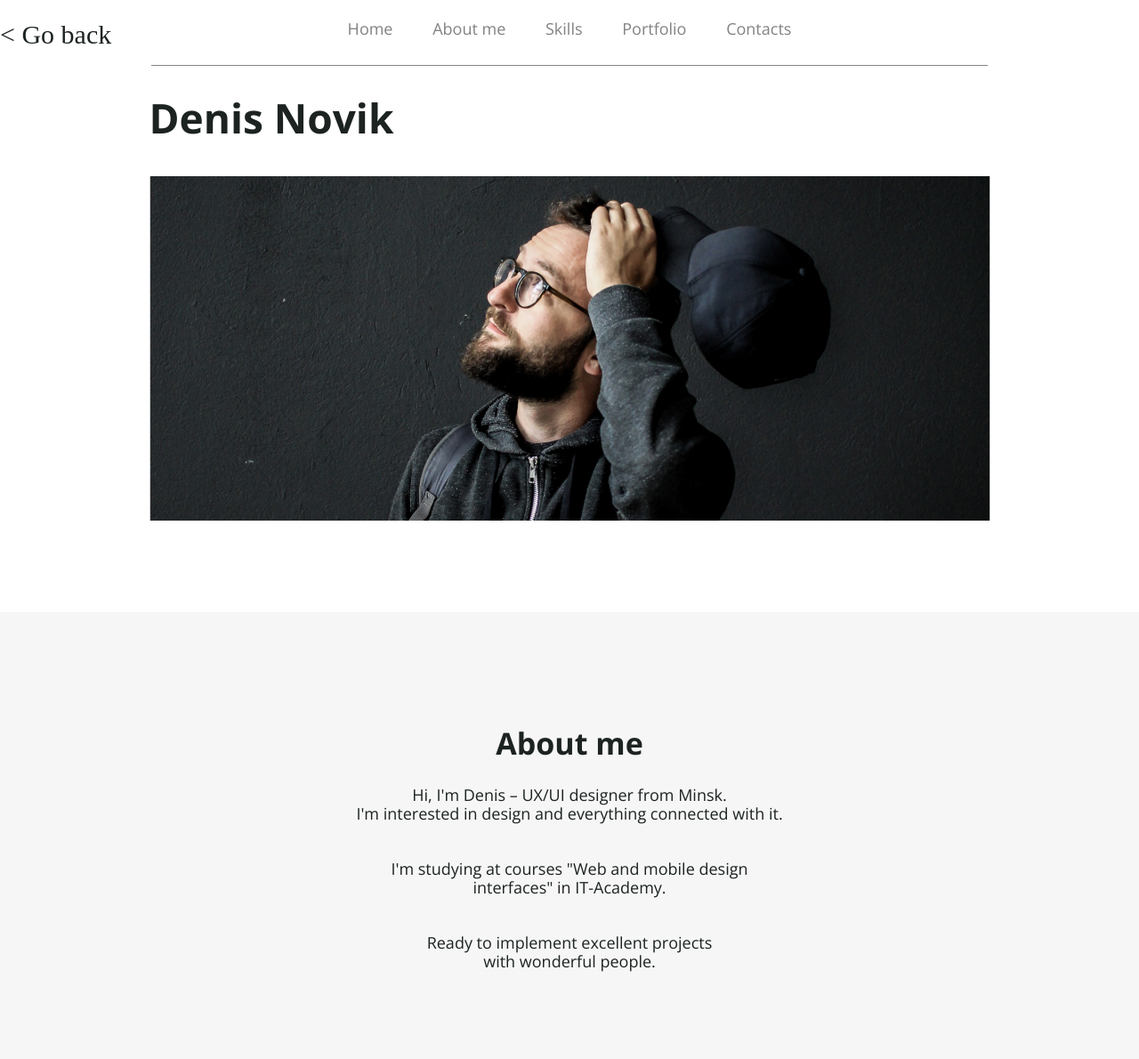
After one commit to yaroslav-sudak/beetroot-homework, a web app: file pages/figma/figma.html in a window 1280 px wide. The commit adds this page. Shown: the whole page at 89% size. Run offline with its HTML, style and script files only (its server is not run), Linux system fonts and the light colour scheme.

Commit message:
Create figma page

```diff
--- a/css/main.css
+++ b/css/main.css
@@ -1,7 +1,3 @@
-@font-face {
-  src: url("../fonts/main-font.ttf");
-  font-family: "MainFont";
-}
 * {
   box-sizing: border-box;
   padding: 0;
@@ -9,8 +5,6 @@
 }
 body {
   background-color: var(--c-white);
-  font: var(--f-main-font);
-  font-family: "MainFont";
   color: var(--c-black);
   text-align: center;
 }
@@ -21,3 +15,11 @@ a {
   color: var(--c-black);
   text-decoration: none;
 }
+.go-home{
+  position: absolute;
+  left: 0;
+  transition: 0.35s cubic-bezier(0.4, 0, 0.2, 1);
+}
+.go-home:hover {
+  transform: scale(1.1) translate(10px);
+}
--- /dev/null
+++ b/pages/figma/figma.css
@@ -0,0 +1,80 @@
+@font-face {
+  src: url("../../fonts/open-sans.ttf");
+  font-family: "OpenSans";
+}
+@font-face {
+  src: url("../../fonts/gloria-hallelujah.ttf");
+  font-family: "GloriaHallelujah";
+}
+body {
+  background-color: #ffffff;
+  font-family: "OpenSans";
+}
+.app {
+  max-width: 940px;
+}
+.go-home {
+  font-family: "GloriaHallelujah";
+  font-family: "MainFont";
+}
+.page {
+  font-size: 18px;
+}
+.navigation-wrapper {
+  padding-bottom: 30px;
+  border-bottom: 1px solid #828282;
+  max-width: 940px;
+  display: block;
+  margin: auto;
+}
+.navigation {
+  margin-top: 22px;
+}
+.navigation-item {
+  display: inline-block;
+  margin-right: 40px;
+}
+.navigation-link {
+  font-style: normal;
+  color: #828282;
+  font-weight: 400;
+  font-size: 18px;
+}
+.navigation-item:last-child {
+  margin-right: 0px;
+}
+.navigation-link:active {
+  color: #070707;
+}
+.home {
+  margin-bottom: 100px;
+}
+.home-wrapper {
+  display: inline-block;
+  padding-top: 32px;
+  text-align: left;
+}
+.main-title {
+  font-weight: 700;
+  font-size: 46px;
+  margin-bottom: 38px;
+}
+.profile-photo {
+  width: 100%;
+}
+.about-me {
+  background-color: #f6f6f6;
+}
+.about-me-wrapper {
+  padding: 100px 0px 100px 0px;
+  text-align: center;
+}
+.about-me-title {
+  font-weight: 700;
+  font-size: 34px;
+  margin: 28px;
+}
+.about-me-text {
+  font-weight: 400;
+  font-size: 18px;
+}
--- /dev/null
+++ b/pages/figma/figma.html
@@ -0,0 +1,86 @@
+<!DOCTYPE html>
+<html lang="en">
+  <head>
+    <meta charset="UTF-8" />
+    <meta http-equiv="X-UA-Compatible" content="IE=edge" />
+    <meta name="viewport" content="width=device-width, initial-scale=1.0" />
+    <link rel="icon" type="image/png" href="figma-favicon.png" />
+    <!-- * Styles -->
+    <!-- Normalize -->
+    <link rel="stylesheet" href="../../css/normalize.css" />
+    <!-- General -->
+    <link rel="stylesheet" href="../../css/main.css" />
+    <!-- Variables -->
+    <link rel="stylesheet" href="../../css/variables.css" />
+    <!-- Local -->
+    <link rel="stylesheet" href="./figma.css" />
+    <title>Template</title>
+  </head>
+  <body>
+    <div id="app">
+      <div class="go-home">
+        <a href="../../index.html"><span>< Go back</span></a>
+      </div>
+      <div class="page">
+        <!-- * Page -->
+        <div>
+          <div class="navigation-wrapper">
+            <nav class="navigation">
+              <ul class="navigation-list">
+                <li class="navigation-item">
+                  <a href="#home" class="navigation-link">Home</a>
+                </li>
+                <li class="navigation-item">
+                  <a href="#about-me" class="navigation-link">About me</a>
+                </li>
+                <li class="navigation-item">
+                  <a href="#skills" class="navigation-link">Skills</a>
+                </li>
+                <li class="navigation-item">
+                  <a href="#portfolio" class="navigation-link">Portfolio</a>
+                </li>
+                <li class="navigation-item">
+                  <a href="#contacts" class="navigation-link">Contacts</a>
+                </li>
+              </ul>
+            </nav>
+          </div>
+        </div>
+        <div id="home" class="home">
+          <div class="home-wrapper">
+            <div class="main-title">
+              <span>Denis Novik</span>
+            </div>
+            <img
+              src="./assets/profile-photo.png"
+              alt="Profile photo"
+              class="profile-photo"
+            />
+          </div>
+        </div>
+        <div id="about-me" class="about-me">
+          <div class="about-me-wrapper">
+            <div class="about-me-title">
+              <span>About me</span>
+            </div>
+            <div class="about-me-text">
+              <p>
+                Hi, I'm Denis – UX/UI designer from Minsk.
+                <br />
+                I'm interested in design and everything connected with it.
+                <br /><br /><br />
+                I'm studying at courses "Web and mobile design
+                <br />
+                interfaces" in IT-Academy.
+                <br /><br /><br />
+                Ready to implement excellent projects
+                <br />
+                with wonderful people.
+              </p>
+            </div>
+          </div>
+        </div>
+      </div>
+    </div>
+  </body>
+</html>
--- a/pages/template/template.html
+++ b/pages/template/template.html
@@ -21,6 +21,9 @@
       <div class="go-home">
         <a href="../../index.html"><span>< Go back</span></a>
       </div>
+      <div class="page">
+        <!-- * Page -->
+      </div>
     </div>
   </body>
 </html>
```
Also changed, not shown: index.css (+7 -0 lines), index.html (+6 -1 lines), pages/summary/summary.css (+7 -8 lines), pages/template/template.css (+5 -6 lines), fonts/gloria-hallelujah.ttf (renamed from fonts/main-font.ttf), fonts/open-sans.ttf (added), pages/figma/assets/profile-photo.png (added), pages/figma/figma-favicon.png (added).
